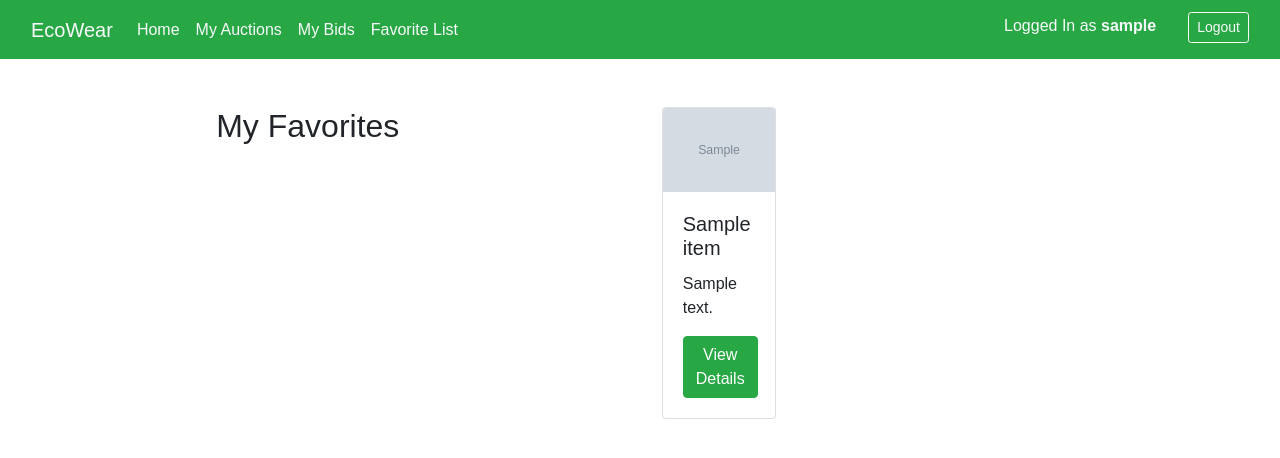
After one commit to congqi09/EcoWear, a Django app: page /mypage/my_favorites/ in a window 1280 px wide. The commit adds this page. Shown: the top 458 px of the page. Run offline with Django 5.2, Linux system fonts and the light colour scheme; a user stored in the database is signed in; tables that the repository leaves empty hold one stand-in row (values such as "Sample post"); grey boxes marked "Sample" are stand-in pictures; some libraries are stand-ins or nearby versions.

Commit message:
add favorite page

```diff
--- a/ecowear/mypage/urls.py
+++ b/ecowear/mypage/urls.py
@@ -1,6 +1,6 @@
 from django.contrib import admin
 from django.urls import path
-from mypage.views import getAuctionList, getBidList, signup_view, login_view, home_view, user_profile, edit_user_profile, logout_view, item_detail, toggle_favorite
+from mypage.views import getAuctionList, getBidList, signup_view, login_view, home_view, user_profile, edit_user_profile, logout_view, item_detail, toggle_favorite, my_favorites
 
 urlpatterns = [
     path('', home_view, name='home'),
@@ -14,5 +14,6 @@ urlpatterns = [
     path('bid/', getBidList, name='bid'),
     path('item/<int:item_id>/', item_detail, name='item_detail'),
     path('item/<int:item_id>/toggle_favorite/', toggle_favorite, name='toggle_favorite'),
+    path('my_favorites/', my_favorites, name='my_favorites'),
 
 ]
--- a/ecowear/mypage/views.py
+++ b/ecowear/mypage/views.py
@@ -186,3 +186,8 @@ def toggle_favorite(request, item_id):
         favorite.delete()
         messages.success(request, "Item removed from favorites.")
     return HttpResponseRedirect(reverse('item_detail', args=[item_id]))
+
+def my_favorites(request):
+    user = request.user
+    favorites = Favorite.objects.filter(user=user).select_related('item')
+    return render(request, 'my_favorites.html', {'favorites': favorites})
--- a/ecowear/templates/header.html
+++ b/ecowear/templates/header.html
@@ -45,8 +45,17 @@
               My Bids</a
             >
           </li>
+          {% if user.is_authenticated %}
+          <li class="nav-item">
+            <a
+              class="nav-link active text-light"
+              href="{% url 'my_favorites' %}"
+              >Favorite List</a
+            >
+          </li>
+          {% endif %}
         </ul>
-        <ul class="navbar-nav me-auto mb-2 mb-lg-0">
+        <ul class="navbar-nav ml-auto mb-2 mb-lg-0">
           {% if user.is_authenticated %}
           <li class="nav-item text-light">
             <h6 class="nav-link active">
--- /dev/null
+++ b/ecowear/templates/my_favorites.html
@@ -0,0 +1,29 @@
+{% extends "header.html" %} {% load static %} {% block content %}
+<div class="container mt-5">
+  <h2>My Favorites</h2>
+  <div class="row">
+    {% for favorite in favorites %}
+    <div class="col-md-4 mb-3">
+      <div class="card">
+        <img
+          src="/static{{ favorite.item.image }}"
+          class="card-img-top"
+          alt="{{ favorite.item.title }}"
+        />
+        <div class="card-body">
+          <h5 class="card-title">{{ favorite.item.title }}</h5>
+          <p class="card-text">{{ favorite.item.description }}</p>
+          <a
+            href="{% url 'item_detail' favorite.item.itemid %}"
+            class="btn btn-success"
+            >View Details</a
+          >
+        </div>
+      </div>
+    </div>
+    {% empty %}
+    <p>You have no favorite items.</p>
+    {% endfor %}
+  </div>
+</div>
+{% endblock %}
```
